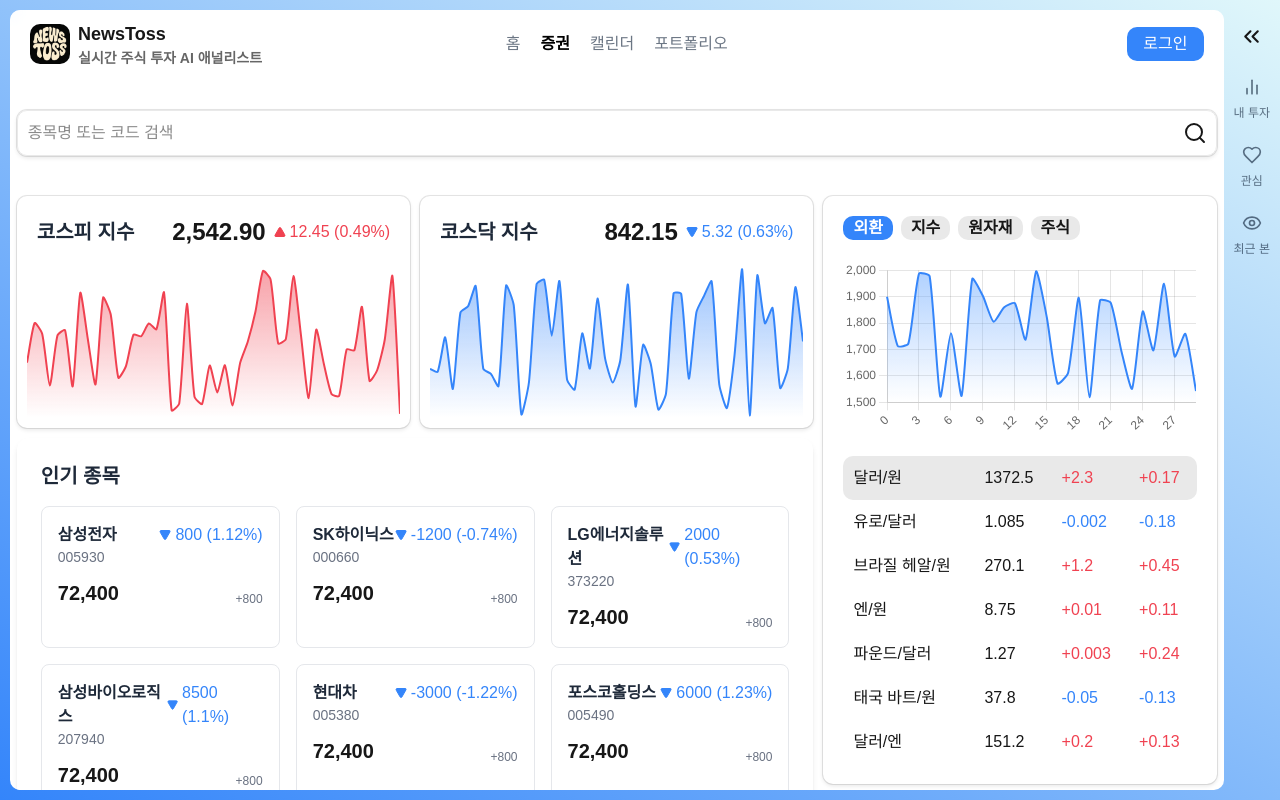
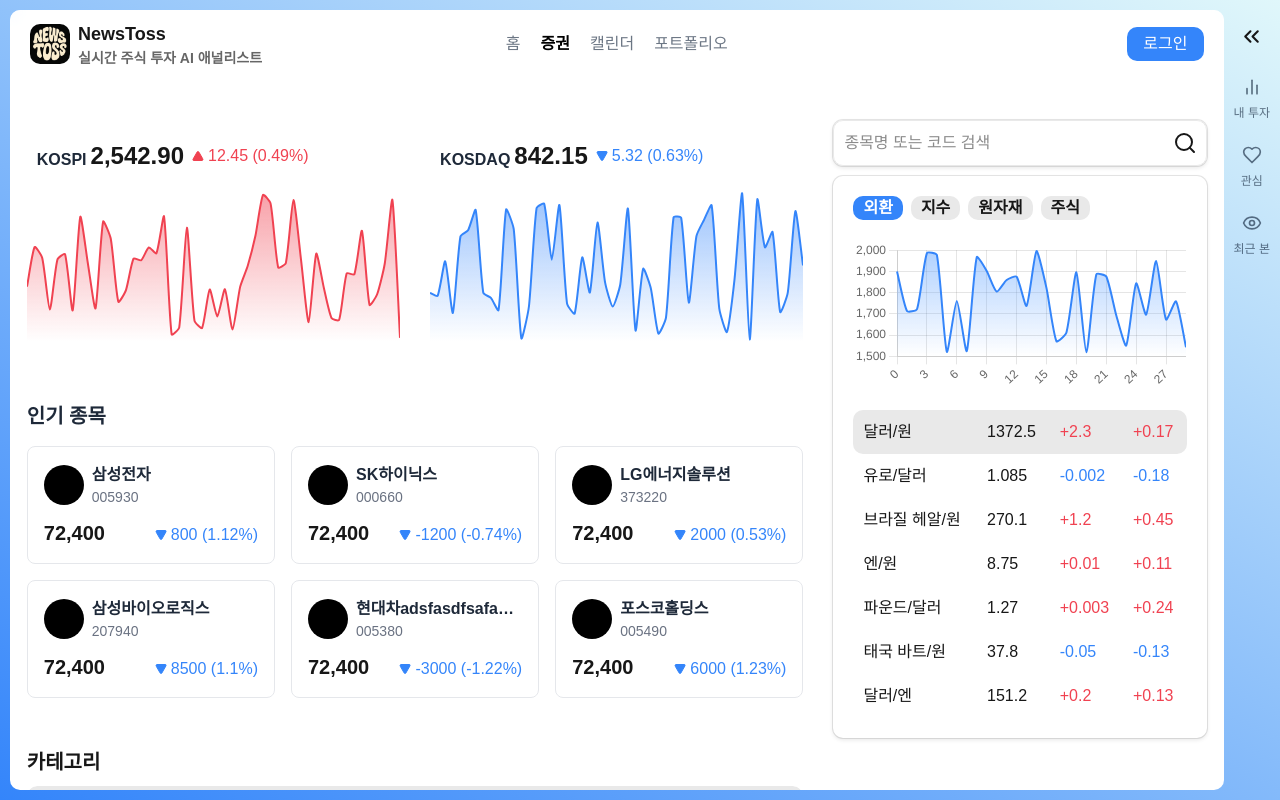
Before and after one commit to parkstar12/news-toss, a Next.js app: page /stock in a window 1280 px wide. Built offline with nearby package versions, Linux system fonts and the light colour scheme.

Commit message:
layout: 증권 메인페이지 레이아웃 변경

```diff
--- a/app/(main)/stock/KOSDAQChart.tsx
+++ b/app/(main)/stock/KOSDAQChart.tsx
@@ -14,6 +14,7 @@ import {
   ScriptableContext,
 } from "chart.js";
 import { faker } from "@faker-js/faker";
+import DownPrice from "@/components/ui/shared/DownPrice";
 
 ChartJS.register(
   LineElement,
@@ -85,19 +86,12 @@ const options = {
 
 const KOSDAQChart = () => {
   return (
-    <div className="flex flex-col gap-main bg-white rounded-main shadow-color p-main">
-      <div className="flex justify-between items-center p-main">
-        <h2 className="text-xl font-bold text-gray-800">코스닥 지수</h2>
+    <div className="flex flex-col gap-main bg-white py-[20px] px-main">
+      <div className="flex gap-1 items-end p-main">
+        <h2 className="font-bold text-gray-800">KOSDAQ</h2>
         <div className="flex items-center">
           <span className="text-2xl font-bold mr-2">842.15</span>
-          <span className="text-main-blue font-medium flex items-center gap-1">
-            <Triangle
-              fill="rgb(52, 133, 250)"
-              className="text-main-blue rotate-180"
-              size={12}
-            />{" "}
-            5.32 (0.63%)
-          </span>
+          <DownPrice change={5.32} changeRate={0.63} />
         </div>
       </div>
       <div className="w-full">
--- a/app/(main)/stock/KOSPIChart.tsx
+++ b/app/(main)/stock/KOSPIChart.tsx
@@ -14,6 +14,7 @@ import {
   ScriptableContext,
 } from "chart.js";
 import { faker } from "@faker-js/faker";
+import UpPrice from "@/components/ui/shared/UpPrice";
 
 ChartJS.register(
   LineElement,
@@ -85,15 +86,12 @@ const options = {
 
 const KOSPIChart = () => {
   return (
-    <div className="flex flex-col gap-main bg-white rounded-main shadow-color p-main">
-      <div className="flex justify-between items-center p-main">
-        <h2 className="text-xl font-bold text-gray-800">코스피 지수</h2>
+    <div className="flex flex-col gap-main bg-white py-[20px] px-main">
+      <div className="flex gap-1 items-end p-main">
+        <h2 className="font-bold text-gray-800">KOSPI</h2>
         <div className="flex items-center">
           <span className="text-2xl font-bold mr-2">2,542.90</span>
-          <span className="text-main-red font-medium flex items-center gap-1">
-            <Triangle fill="#f04251" className="text-main-red" size={12} />{" "}
-            12.45 (0.49%)
-          </span>
+          <UpPrice change={12.45} changeRate={0.49} />
         </div>
       </div>
       <div className="w-full">
--- a/app/(main)/stock/OverViewChart.tsx
+++ b/app/(main)/stock/OverViewChart.tsx
@@ -16,6 +16,7 @@ import {
   Filler,
   Legend,
   ScriptableContext,
+  ChartOptions,
 } from "chart.js";
 import { faker } from "@faker-js/faker";
 
@@ -30,13 +31,14 @@ ChartJS.register(
   Legend
 );
 
-export const options = {
+export const options: ChartOptions<"line"> = {
   responsive: true,
   plugins: {
     legend: { display: false },
     title: { display: false },
     tooltip: { enabled: true },
   },
+  maintainAspectRatio: false,
 };
 
 const labels = Array.from({ length: 30 }, (_, i) => i);
@@ -126,7 +128,9 @@ const OverViewChart = () => {
         </button>
       </div>
 
-      <Line options={options} data={data} />
+      <div className="">
+        <Line options={options} data={data} />
+      </div>
 
       <table>
         <tbody>
@@ -138,7 +142,9 @@ const OverViewChart = () => {
                 onClick={() => setSelectedItem(item)}
                 className={clsx(selectedItem === item && "bg-main-light-gray")}
               >
-                <td className="p-main cursor-pointer rounded-l-main">{item}</td>
+                <td className="p-main cursor-pointer rounded-l-main truncate">
+                  {item}
+                </td>
                 <td className="p-main cursor-pointer">{data.value}</td>
                 <td
                   className={clsx(
--- a/app/(main)/stock/PopularStock.tsx
+++ b/app/(main)/stock/PopularStock.tsx
@@ -1,6 +1,7 @@
 import { Triangle } from "lucide-react";
 import React from "react";
 import { useRouter } from "next/navigation";
+import UpPrice from "@/components/ui/shared/DownPrice";
 const PopularStock = () => {
   const router = useRouter();
 
@@ -38,7 +39,7 @@ const PopularStock = () => {
       changeRate: 1.1,
     },
     {
-      name: "현대차",
+      name: "현대차adsfasdfsafasdfasfsasfㅋㅋㅋ",
       code: "005380",
       price: 243000,
       change: -3000,
@@ -54,7 +55,7 @@ const PopularStock = () => {
   ];
 
   return (
-    <div className="col-span-2 bg-white rounded-xl shadow-md p-6">
+    <div className="col-span-2 p-main mb-[20px]">
       <h2 className="text-xl font-bold text-gray-800 mb-4">인기 종목</h2>
       <div className="grid grid-cols-3 gap-4">
         {stocks.map((stock, index) => (
@@ -63,23 +64,19 @@ const PopularStock = () => {
             className="bg-white border border-gray-200 rounded-lg p-4 transition duration-300 hover:shadow-lg hover:-translate-y-1 cursor-pointer"
             onClick={() => handleClickStock(stock.code)}
           >
-            <div className="flex justify-between items-start">
-              <div>
-                <div className="font-bold text-gray-800">{stock.name}</div>
-                <div className="text-sm text-gray-500">{stock.code}</div>
+            <div className="flex items-center gap-2 w-full">
+              <div className="bg-black rounded-full size-[40px] shrink-0" />
+              <div className="flex flex-col flex-1 truncate">
+                <span className="font-bold text-gray-800 truncate w-full">
+                  {stock.name}
+                </span>
+                <span className="text-sm text-gray-500">{stock.code}</span>
               </div>
-              <span className="text-main-blue font-medium flex items-center gap-1">
-                <Triangle
-                  fill="rgb(52, 133, 250)"
-                  className="text-main-blue rotate-180"
-                  size={12}
-                />{" "}
-                {stock.change} ({stock.changeRate}%)
-              </span>
             </div>
+
             <div className="mt-3 flex justify-between items-end">
               <div className="text-xl font-bold">72,400</div>
-              <div className="text-xs text-gray-500">+800</div>
+              <UpPrice change={stock.change} changeRate={stock.changeRate} />
             </div>
           </div>
         ))}
--- /dev/null
+++ b/app/(main)/stock/SearchStock.tsx
@@ -0,0 +1,42 @@
+"use client";
+
+import Input from "@/components/ui/shared/Input";
+import { useDebounce } from "@/hooks/useDebounce";
+import { Search } from "lucide-react";
+import React, { useEffect, useState } from "react";
+
+const SearchStock = () => {
+  const [stockSearch, setStockSearch] = useState("");
+  const debouncedSearch = useDebounce(stockSearch, 500);
+
+  useEffect(() => {
+    if (debouncedSearch) {
+      searchStocks(debouncedSearch);
+    }
+  }, [debouncedSearch]);
+
+  console.log(debouncedSearch);
+
+  const searchStocks = async (query: string) => {
+    // API 호출 등 검색 로직
+    console.log("Searching for:", query);
+  };
+  return (
+    <div className="w-full shadow-color rounded-main relative">
+      <Input
+        value={stockSearch}
+        onChange={(e) => setStockSearch(e.target.value)}
+        placeholder="종목명 또는 코드 검색"
+        width="full"
+      />
+      <Search className="absolute right-main top-[50%] translate-y-[-50%]" />
+      {debouncedSearch && (
+        <div className="w-full absolute left-0 pt-main">
+          <div className=" bg-main-blue rounded-main"></div>
+        </div>
+      )}
+    </div>
+  );
+};
+
+export default SearchStock;
--- a/app/(main)/stock/page.tsx
+++ b/app/(main)/stock/page.tsx
@@ -1,107 +1,37 @@
 "use client";
 
-import Input from "@/components/ui/shared/Input";
-import { useDebounce } from "@/hooks/useDebounce";
-import { Search } from "lucide-react";
-import React, { useEffect, useState } from "react";
+import React from "react";
 import OverViewChart from "./OverViewChart";
 import KOSPIChart from "./KOSPIChart";
 import KOSDAQChart from "./KOSDAQChart";
 import PopularStock from "./PopularStock";
 import CategoryStock from "./CategoryStock";
+import SearchStock from "./SearchStock";
 
 const StockPage = () => {
-  const [stockSearch, setStockSearch] = useState("");
-  const debouncedSearch = useDebounce(stockSearch, 500);
-
-  useEffect(() => {
-    if (debouncedSearch) {
-      searchStocks(debouncedSearch);
-    }
-  }, [debouncedSearch]);
-
-  console.log(debouncedSearch);
-
-  const searchStocks = async (query: string) => {
-    // API 호출 등 검색 로직
-    console.log("Searching for:", query);
-  };
-
   return (
     <div className="flex flex-col gap-[40px] max-w-[1200px] mx-auto">
-      <div className="w-full shadow-color rounded-main relative">
-        <Input
-          value={stockSearch}
-          onChange={(e) => setStockSearch(e.target.value)}
-          placeholder="종목명 또는 코드 검색"
-          width="full"
-        />
-        <Search className="absolute right-main top-[50%] translate-y-[-50%]" />
-        {debouncedSearch && (
-          <div className="w-full absolute left-0 pt-main">
-            <div className=" bg-main-blue rounded-main"></div>
-          </div>
-        )}
-      </div>
-
       <div className="grid grid-cols-3 gap-main">
-        <div className="col-span-2">
-          <div className="grid grid-cols-2 gap-main size-full">
-            <KOSPIChart />
-            <KOSDAQChart />
-            {/* <div className="col-span-2 shadow-color rounded-main p-[20px] flex flex-col gap-main">
-              <h2 className="text-2xl font-bold">인기 종목</h2>
-
-              <table>
-                <thead className="bg-main-light-gray">
-                  <tr>
-                    <th className="py-main rounded-l-main text-start px-main">
-                      종목명
-                    </th>
-                    <th>현재가</th>
-                    <th>전일대비</th>
-                    <th>등락률</th>
-                    <th>거래량</th>
-                    <th className="rounded-r-main">시가총액</th>
-                  </tr>
-                </thead>
-                <tbody className="text-center">
-                  {Array.from({ length: 10 }).map((_, index) => (
-                    <tr
-                      key={index}
-                      onClick={() => handleClickStock("123456")}
-                      className="cursor-pointer"
-                    >
-                      <td className="p-main flex items-center gap-main">
-                        <Heart size={18} className="text-main-light-gray" />
-                        <span>SK하이닉스</span>
-                        <span className="text-main-dark-gray text-sm">
-                          00660
-                        </span>
-                        <span className="text-white bg-main-blue px-main py-1 rounded-sm font-bold text-sm">
-                          KOSPI
-                        </span>
-                      </td>
-                      <td className="text-main-red">121,401 </td>
-                      <td>130,401</td>
-                      <td>+5.5(0.3%)</td>
-                      <td>12.5M</td>
-                      <td>428조</td>
-                    </tr>
-                  ))}
-                </tbody>
-              </table>
-            </div> */}
-            <PopularStock />
+        <div className="mb-[20px]">
+          <KOSPIChart />
+        </div>
+        <div className="mb-[20px]">
+          <KOSDAQChart />
+        </div>
+        <div className="row-span-8 relative">
+          <div className="flex flex-col gap-main p-main sticky top-0">
+            <SearchStock />
+            <OverViewChart />
           </div>
         </div>
-        <div className="col-span-1">
-          <OverViewChart />
+        <div className="col-span-2 row-span-1">
+          <PopularStock />
+        </div>
+
+        <div className="col-span-2 row-span-2">
+          <CategoryStock />
         </div>
       </div>
-
-      <CategoryStock />
-      {/* <ThemeStock /> */}
     </div>
   );
 };
--- /dev/null
+++ b/components/ui/shared/DownPrice.tsx
@@ -0,0 +1,23 @@
+import { Triangle } from "lucide-react";
+import React from "react";
+
+const DownPrice = ({
+  change,
+  changeRate,
+}: {
+  change?: number;
+  changeRate?: number;
+}) => {
+  return (
+    <span className="text-main-blue font-medium flex items-center gap-1">
+      <Triangle
+        fill="#3485fa"
+        className="text-main-blue rotate-180"
+        size={12}
+      />
+      {change} {changeRate && `(${changeRate}%)`}
+    </span>
+  );
+};
+
+export default DownPrice;
--- /dev/null
+++ b/components/ui/shared/UpPrice.tsx
@@ -0,0 +1,19 @@
+import { Triangle } from "lucide-react";
+import React from "react";
+
+const UpPrice = ({
+  change,
+  changeRate,
+}: {
+  change?: number;
+  changeRate?: number;
+}) => {
+  return (
+    <span className="text-main-red font-medium flex items-center gap-1">
+      <Triangle fill="#f04251" className="text-main-red" size={12} /> {change}{" "}
+      {changeRate && `(${changeRate}%)`}
+    </span>
+  );
+};
+
+export default UpPrice;
```
Also changed, not shown: app/(main)/stock/CategoryStock.tsx (+6 -6 lines).
